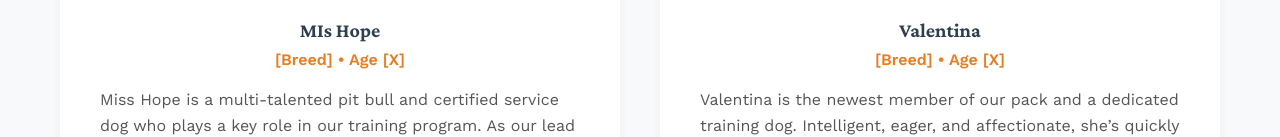
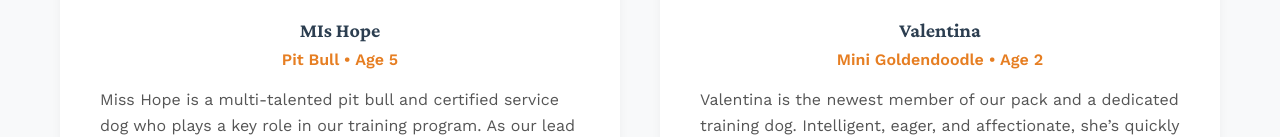
Before and after one commit to nydogtrainer/nydt, a plain HTML site: page index.html in a window 1280 px wide. Shown: the part 6910-7047 px from the top of the page. Drawn offline with nearby package versions, Linux system fonts and the light colour scheme.

Commit message:
Update index.html

```diff
--- a/index.html
+++ b/index.html
@@ -387,7 +387,7 @@
                             <img src="images/team/hope.jpg" alt="MIs Hope">
                         </div>
                         <h4>MIs Hope</h4>
-                        <p class="team-title">[Breed] • Age [X]</p>
+                        <p class="team-title">Pit Bull • Age 5</p>
                         <p class="team-bio">
                             Miss Hope is a multi-talented pit bull and certified service dog who plays a key role in our training program. As our lead dog, she helps guide and model behavior for other dogs, ensuring every session reaches the next level of focus and confidence.
                         </p>
@@ -400,7 +400,7 @@
                             <img src="images/team/vale.jpg" alt="Valentina">
                         </div>
                         <h4>Valentina</h4>
-                        <p class="team-title">[Breed] • Age [X]</p>
+                        <p class="team-title">Mini Goldendoodle • Age 2</p>
                         <p class="team-bio">
                             Valentina is the newest member of our pack and a dedicated training dog. Intelligent, eager, and affectionate, she’s quickly mastering new skills and helping demonstrate calm, structured behavior alongside our senior dogs.
                         </p>
```
